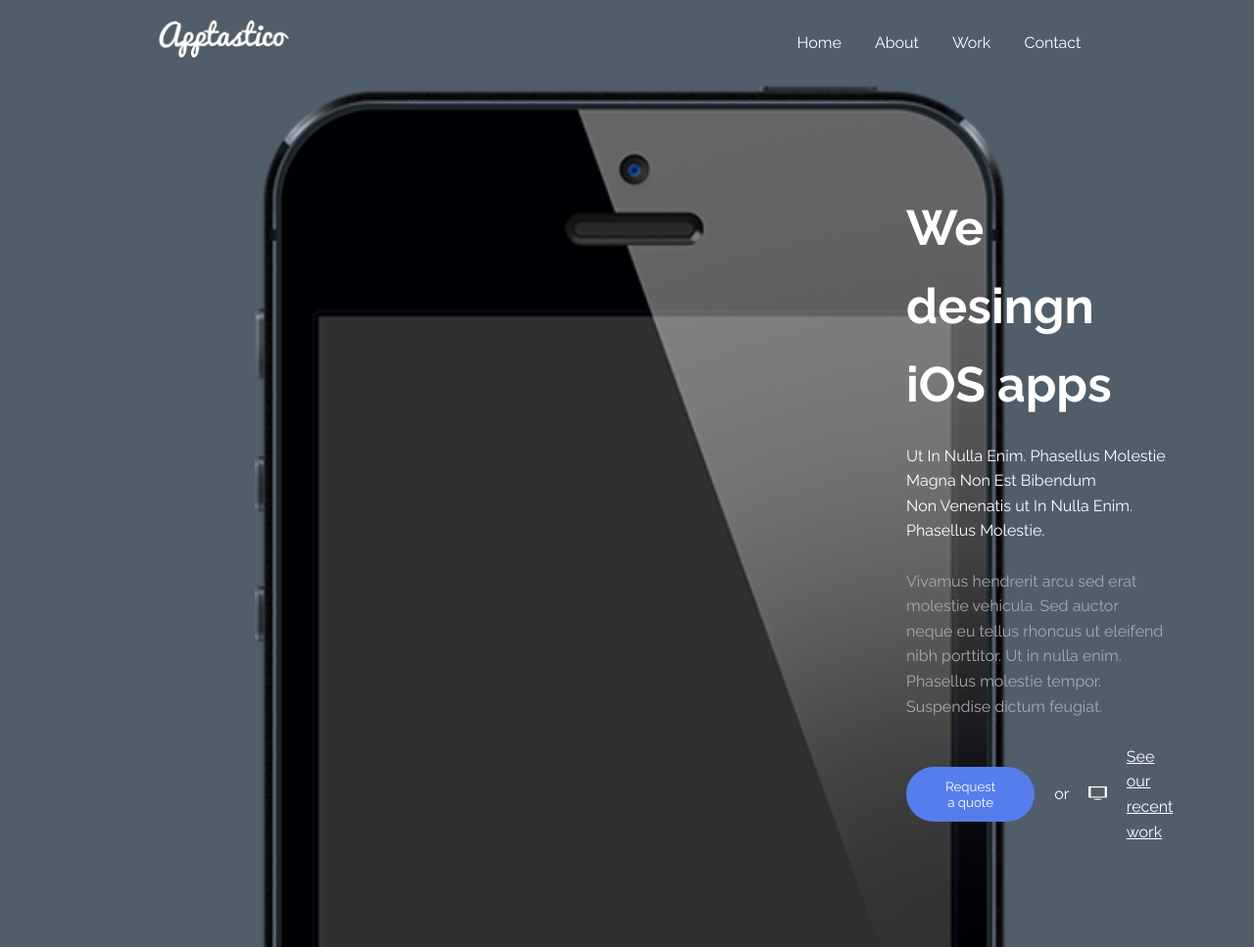
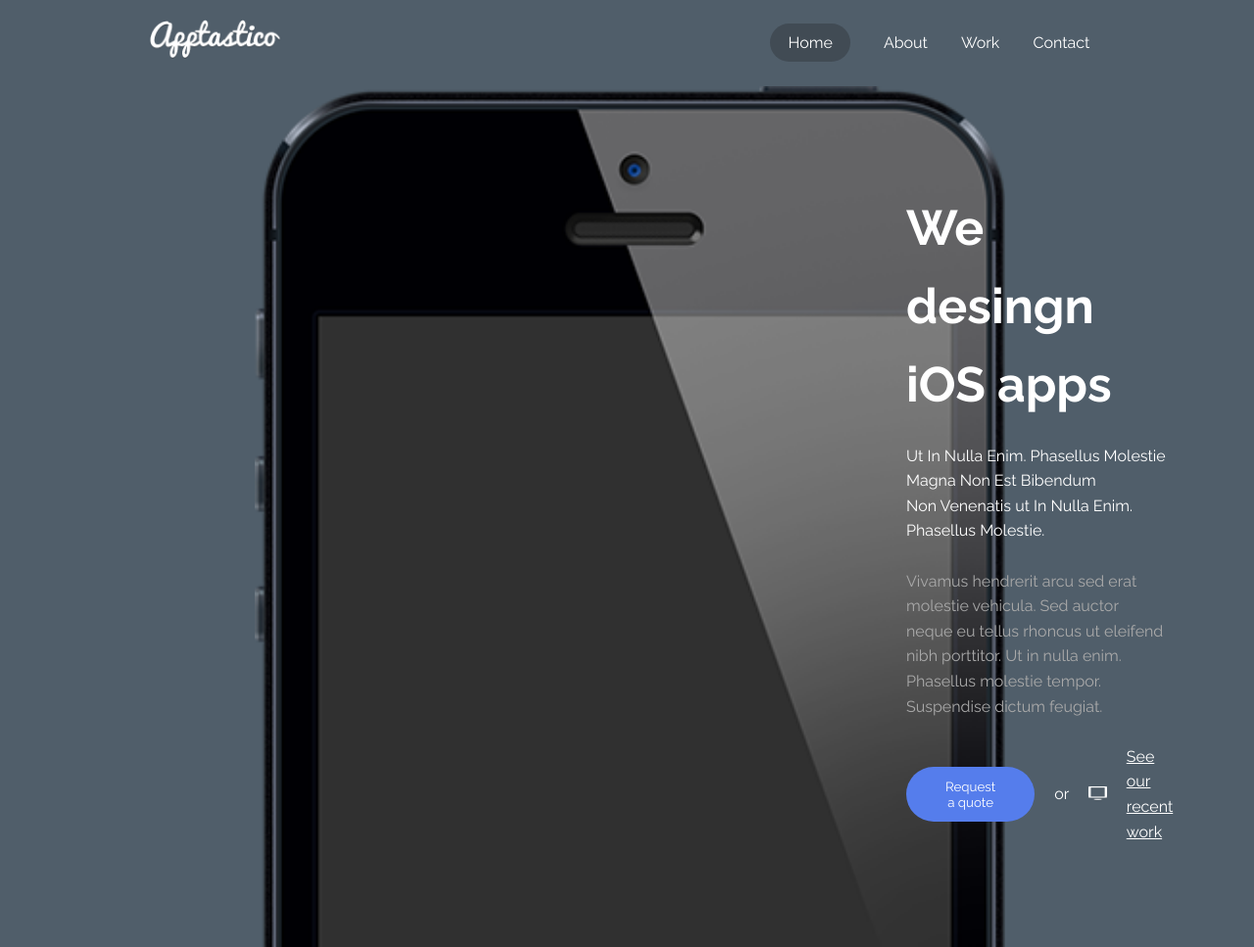
Before and after one commit to 19Juanjo/Apptastico, a plain HTML site: page index.html in a window 1280 px wide. Shown: the top 967 px of the page at 98% size. Drawn offline with Linux system fonts and the light colour scheme.

Commit message:
cambios en el menu Home

```diff
--- a/index.html
+++ b/index.html
@@ -14,7 +14,7 @@
             <img src="assets/images/logo.png" alt="Apptastico">
         </div>
         <nav>
-            <a href="#">Home</a>
+            <a class="raro" href="#">Home</a>
             <a href="#">About</a>
             <a href="#">Work</a>
             <a href="#">Contact</a>
--- a/style/index.css
+++ b/style/index.css
@@ -46,7 +46,11 @@ nav a {
     padding: 20px;
     background-size: auto 100%;
 }
-
+.raro{
+    border-radius: 30px;
+    background-color: #414b54;
+    padding: 10px 18px;
+}
 .text-1 {
     display: flex;
     justify-content: space-between;
```
